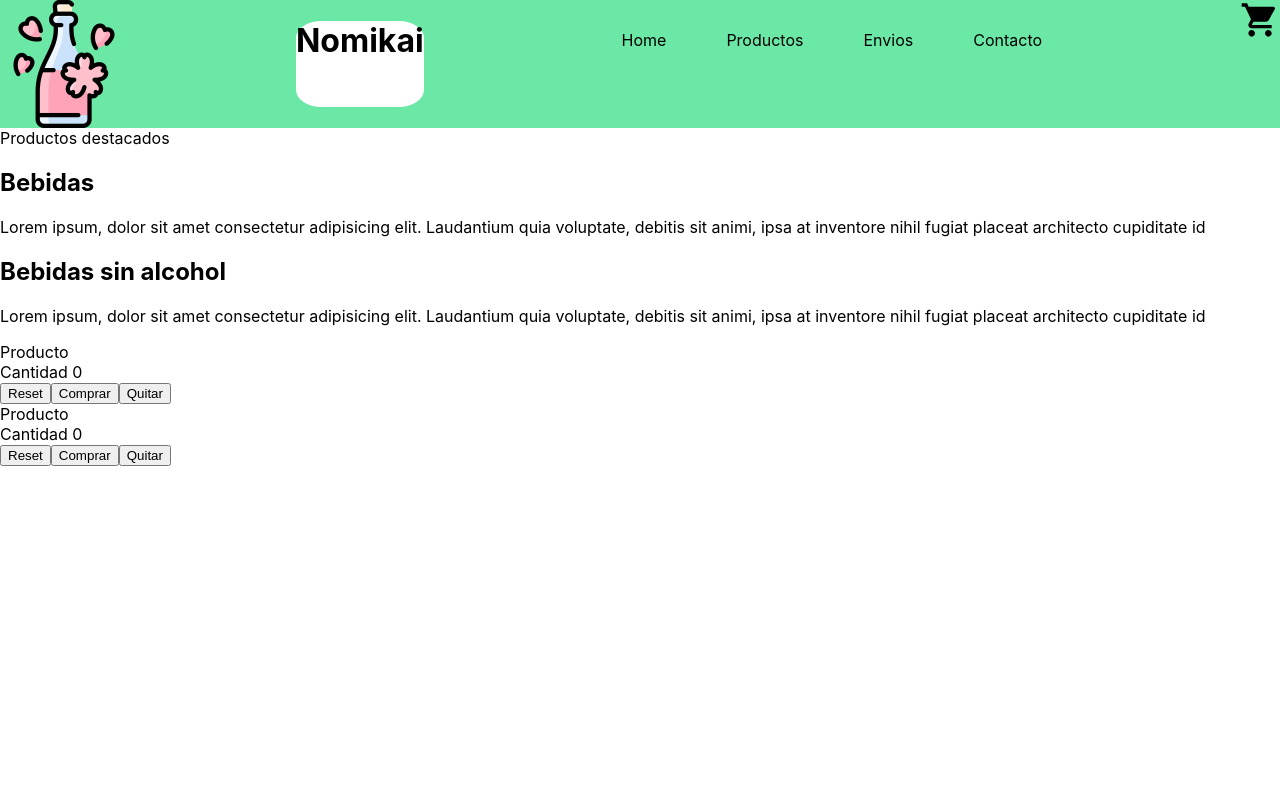
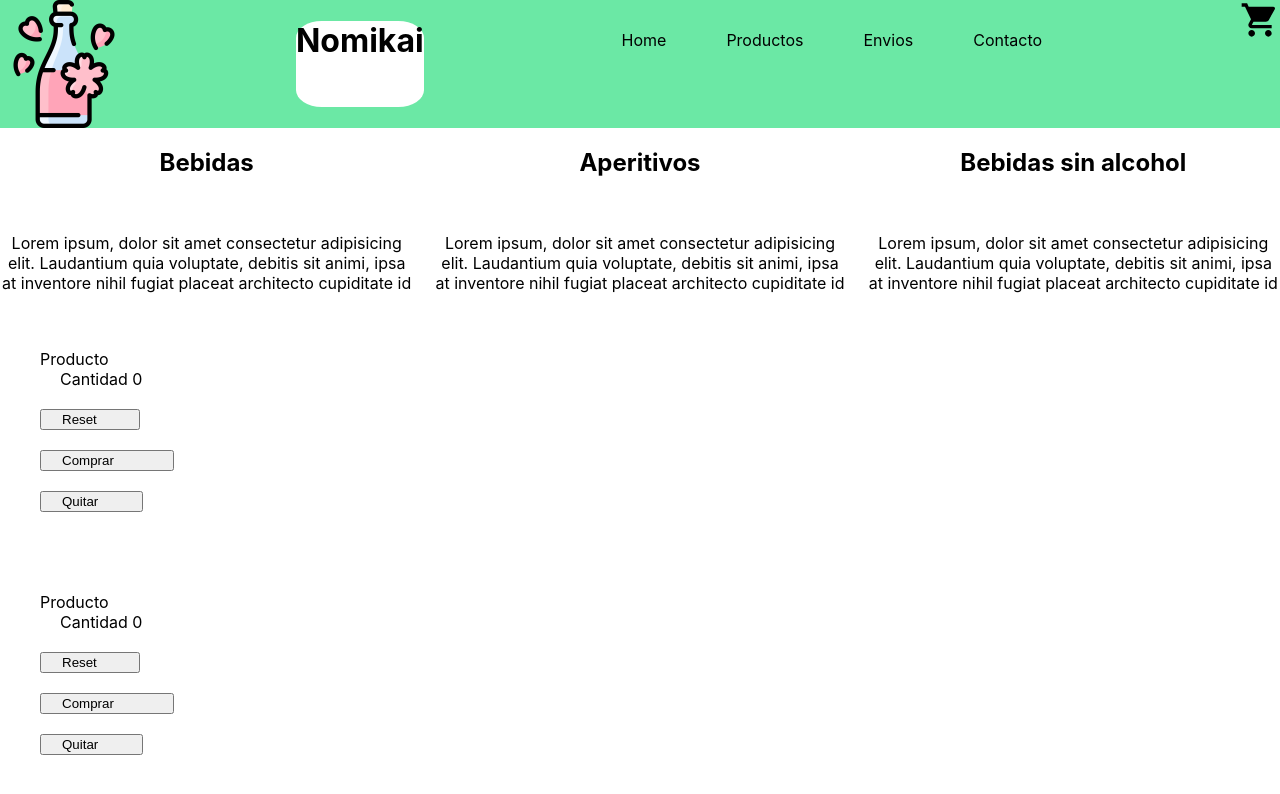
Before and after one commit to CarlaDonoso/ReactCarlaDonoso, a React (Create React App) app: page / in a window 1280 px wide. Shown: the top 794 px of the page. Built offline with nearby package versions, Linux system fonts and the light colour scheme.

Commit message:
desafio lunes 4-7

```diff
--- a/src/components/CartWidget/CartWidget.js
+++ b/src/components/CartWidget/CartWidget.js
@@ -16,11 +16,36 @@ export const Carrito = ({ miContador }) => {
 
     return (
         <>
-            <div>Producto</div>
-            <div>Cantidad {counter}</div>
-            <button onClick={resetear}>Reset</button>
-            <button onClick={handlerClick}>Comprar</button>
-            <button onClick={restar}>Quitar</button>
+            <div style={styles.container}>Producto
+            <div style={styles.botones}>Cantidad {counter}</div>
+            <button onClick={resetear} style={styles.botones}>Reset</button>
+            <button onClick={handlerClick} style={styles.botones}>Comprar</button>
+            <button onClick={restar}style={styles.botones}>Quitar</button>
+            </div>
+
         </>
     );
 };
+
+export default Carrito;
+
+const styles = {
+    botones: {
+        display: 'grid',
+        gridTemplateColumns: 'repeat(2, 1fr)',
+        justifyItems: 'start',
+        alignContent: 'center',
+        textAlign: 'center',
+        marginBottom: 20,
+        paddingLeft: 20,
+
+    },
+    container:{
+        margin: 20,
+        padding: 20,
+        marginBottom: 20,
+        paddingLeft: 20,
+        paddingRight: 20,
+        marginTop: 20,
+    },
+}
--- a/src/components/ItemCount.js
+++ b/src/components/ItemCount.js
@@ -1,3 +1,4 @@
+
 import React, { useState } from "react"
 
 export const Component = ({ miContador }) => {
@@ -16,11 +17,36 @@ export const Component = ({ miContador }) => {
 
     return (
         <>
-            <div>Producto</div>
-            <div>Cantidad {counter}</div>
-            <button onClick={resetear}>Reset</button>
-            <button onClick={handlerClick}>Comprar</button>
-            <button onClick={restar}>Quitar</button>
+            <div style={styles.container}>Producto
+            <div style={styles.botones}>Cantidad {counter}</div>
+            <button onClick={resetear} style={styles.botones}>Reset</button>
+            <button onClick={handlerClick} style={styles.botones}>Comprar</button>
+            <button onClick={restar}style={styles.botones}>Quitar</button>
+            </div>
+
         </>
     );
 };
+
+export default Component;
+
+const styles = {
+    botones: {
+        display: 'grid',
+        gridTemplateColumns: 'repeat(2, 1fr)',
+        justifyItems: 'start',
+        alignContent: 'center',
+        textAlign: 'center',
+        marginBottom: 20,
+        paddingLeft: 20,
+
+    },
+    container:{
+        margin: 20,
+        padding: 20,
+        marginBottom: 20,
+        paddingLeft: 20,
+        paddingRight: 20,
+        marginTop: 20,
+    },
+}
--- a/src/components/ItemListContainer.jsx
+++ b/src/components/ItemListContainer.jsx
@@ -4,14 +4,54 @@ import React from "react";
 
     return (
         <>
-          <div>Productos destacados</div>
+            <div style={styles.producto}>
                 <h2>Bebidas</h2>
-          <p>Lorem ipsum, dolor sit amet consectetur adipisicing elit. Laudantium quia voluptate, debitis sit animi, ipsa at inventore nihil fugiat placeat architecto cupiditate id</p>
+                <h2>Aperitivos</h2>
                 <h2>Bebidas sin alcohol</h2>
                 <p>Lorem ipsum, dolor sit amet consectetur adipisicing elit. Laudantium quia voluptate, debitis sit animi, ipsa at inventore nihil fugiat placeat architecto cupiditate id</p>
 
+                <p>Lorem ipsum, dolor sit amet consectetur adipisicing elit. Laudantium quia voluptate, debitis sit animi, ipsa at inventore nihil fugiat placeat architecto cupiditate id</p>
+
+                <p>Lorem ipsum, dolor sit amet consectetur adipisicing elit. Laudantium quia voluptate, debitis sit animi, ipsa at inventore nihil fugiat placeat architecto cupiditate id</p>
+            </div>
         </>
     );
 };
 
 export default Container;
+
+const styles = {
+    producto: {
+        display: 'grid',
+        gridTemplateColumns: 'repeat(3, 1fr)',
+        gridTemplateRows: 'auto',
+        gap: 20,
+        justifyItems: 'center',
+        alignContent: 'center',
+        textAlign: 'center',
+        marginBottom: 20,
+    },
+
+    navStyle: {
+        display: 'flex',
+        justifyContent: 'space-between',
+    },
+
+    imagen: {
+        width: '10%',
+    },
+
+    anchors: {
+        margin: 30,
+        textDecoration: 'none',
+        color: '#000000',
+    },
+    title: {
+        background: '#ffffff',
+        borderRadius: '20%'
+    },
+    carrito: {
+        display: 'flex',
+        justifyContent: 'space-between',
+    },
+};
```
Also changed, not shown: src/components/ItemList.js (added, +7 -0 lines), src/components/Navbar.js (+7 -0 lines), src/components/Item.js (added). Lines whose indentation alone changed are shown as unchanged.
